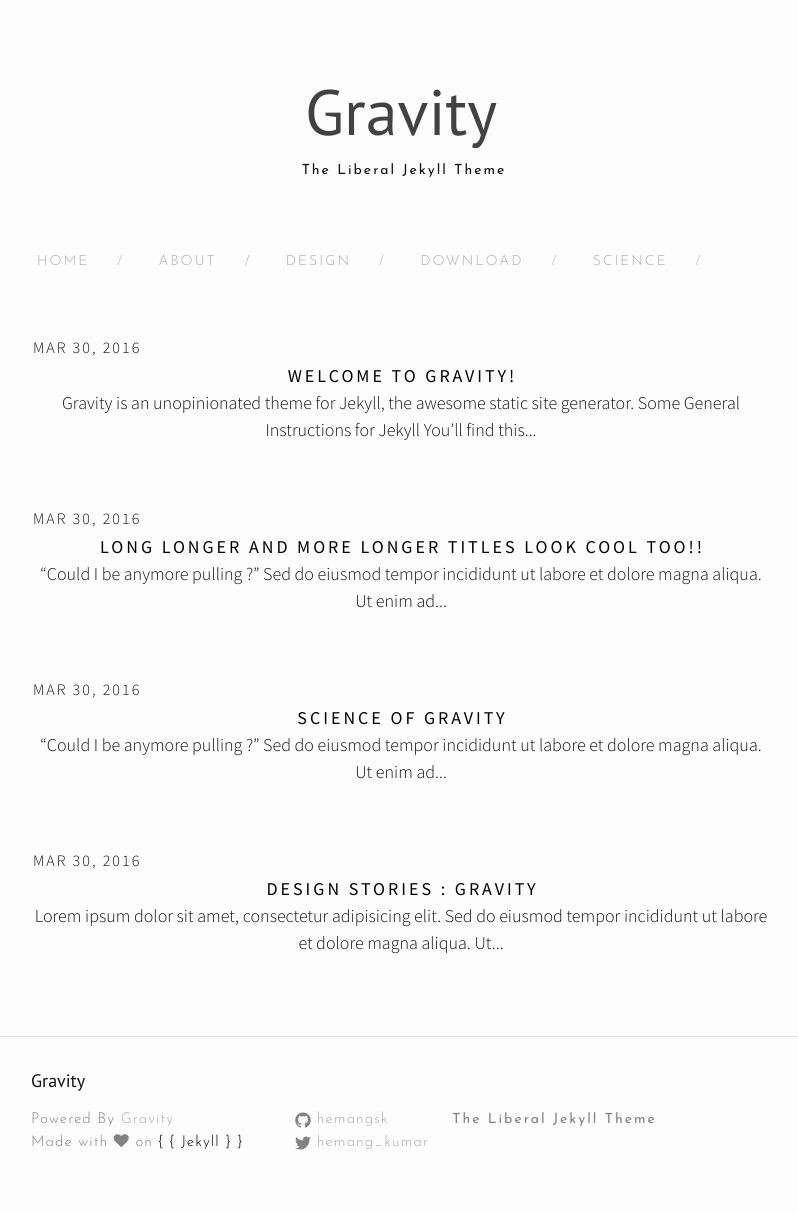
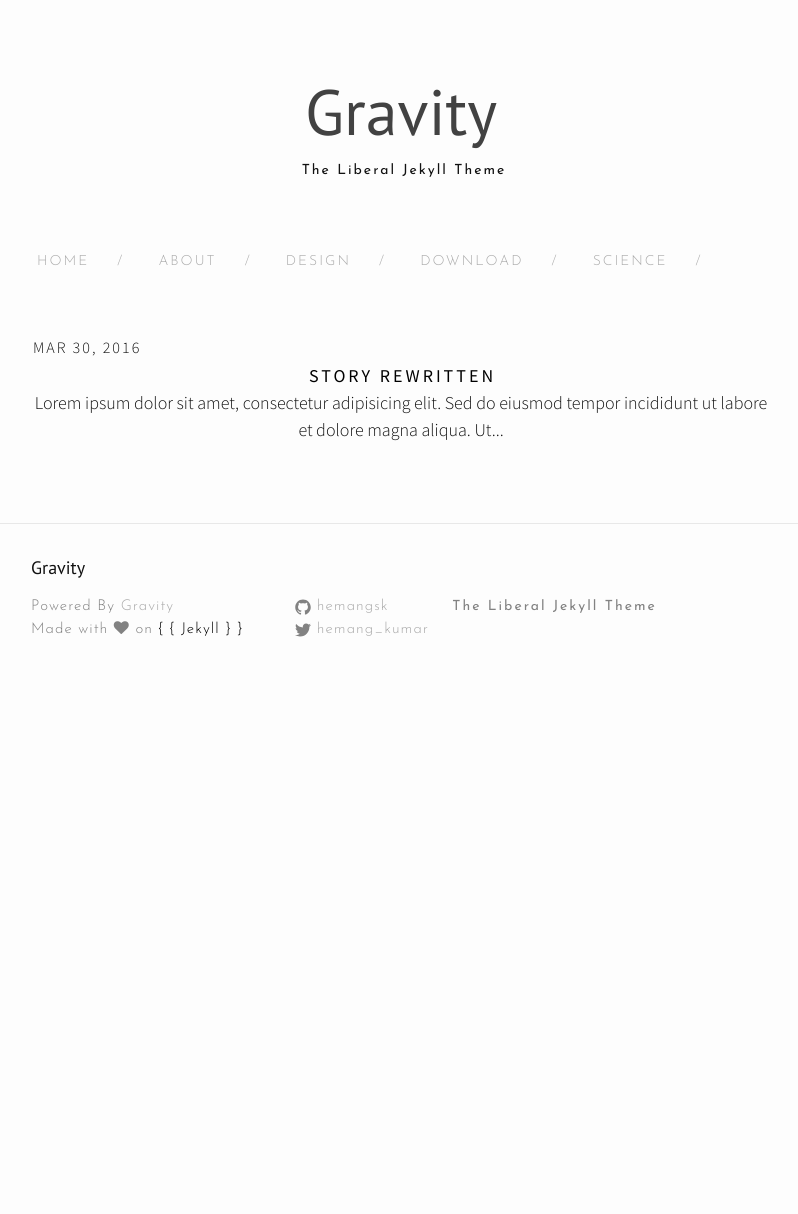
Before and after one commit to sdurgi17/sdurgi17.github.io, a Jekyll site: the page built from index.html, in a window 1280 px wide. Shown: the whole page, without its empty margins (239-1037 px from the left). Built offline with Jekyll 4.4.1, drawn with Linux system fonts in a browser that asks for light colours; nearby versions of some CDN libraries; after the commit the page ends 900 px from its top, so only the background shows below that.

Commit message:
new posts

```diff
--- a/_posts/2016-03-30-design-stories.markdown
+++ /dev/null
@@ -1,14 +0,0 @@
----
-layout: post
-title:  "Design Stories : Gravity"
-date:   2016-03-30 19:45:31 +0530
-categories: ["design", "science", "life"]
-author: "Hemang Kumar"
----
-Lorem ipsum dolor sit amet, consectetur adipisicing elit.
-
-Sed do eiusmod tempor incididunt ut labore et dolore magna aliqua. Ut enim ad minim veniam, quis nostrud exercitation ullamco laboris nisi ut aliquip ex ea commodo consequat.
-
- Duis aute irure dolor in reprehenderit in voluptate velit esse cillum dolore eu fugiat nulla pariatur. Excepteur sint occaecat cupidatat non proident, sunt in culpa qui officia deserunt mollit anim id est laborum.
-
-Lorem ipsum dolor sit amet, consectetur adipisicing elit, sed do eiusmod tempor incididunt ut labore et dolore magna aliqua. Ut enim ad minim veniam, quis nostrud exercitation ullamco laboris nisi ut aliquip ex ea commodo consequat. Duis aute irure dolor in reprehenderit in voluptate velit esse cillum dolore eu fugiat nulla pariatur. Excepteur sint occaecat cupidatat non proident, sunt in culpa qui officia deserunt mollit anim id est laborum.
--- a/_posts/2016-03-30-science0.markdown
+++ /dev/null
@@ -1,14 +0,0 @@
----
-layout: post
-title:  "Long Longer and more Longer titles look cool too!!"
-date:   2016-03-30 19:45:31 +0530
-categories: science
-author: "Chandler Bing"
----
-"Could I be anymore pulling ?"
-
-Sed do eiusmod tempor incididunt ut labore et dolore magna aliqua. Ut enim ad minim veniam, quis nostrud exercitation ullamco laboris nisi ut aliquip ex ea commodo consequat.
-
- Duis aute irure dolor in reprehenderit in voluptate velit esse cillum dolore eu fugiat nulla pariatur. Excepteur sint occaecat cupidatat non proident, sunt in culpa qui officia deserunt mollit anim id est laborum.
-
-Lorem ipsum dolor sit amet, consectetur adipisicing elit, sed do eiusmod tempor incididunt ut labore et dolore magna aliqua. Ut enim ad minim veniam, quis nostrud exercitation ullamco laboris nisi ut aliquip ex ea commodo consequat. Duis aute irure dolor in reprehenderit in voluptate velit esse cillum dolore eu fugiat nulla pariatur. Excepteur sint occaecat cupidatat non proident, sunt in culpa qui officia deserunt mollit anim id est laborum.
--- a/_posts/2016-03-30-welcome-to-jekyll.markdown
+++ /dev/null
@@ -1,29 +0,0 @@
----
-layout: post
-title:  "Welcome to Gravity!"
-date:   2016-03-30 19:45:31 +0530
-categories: jekyll update
----
-Gravity is an unopinionated theme for Jekyll, the awesome static site generator.
-
-Some General Instructions for Jekyll
-
-You’ll find this post in your `_posts` directory. Go ahead and edit it and re-build the site to see your changes. You can rebuild the site in many different ways, but the most common way is to run `jekyll serve`, which launches a web server and auto-regenerates your site when a file is updated.
-
-To add new posts, simply add a file in the `_posts` directory that follows the convention `YYYY-MM-DD-name-of-post.ext` and includes the necessary front matter. Take a look at the source for this post to get an idea about how it works.
-
-Jekyll also offers powerful support for code snippets:
-
-{% highlight ruby %}
-def print_hi(name)
-  puts "Hi, #{name}"
-end
-print_hi('Tom')
-#=> prints 'Hi, Tom' to STDOUT.
-{% endhighlight %}
-
-Check out the [Jekyll docs][jekyll-docs] for more info on how to get the most out of Jekyll. File all bugs/feature requests at [Jekyll’s GitHub repo][jekyll-gh]. If you have questions, you can ask them on [Jekyll Talk][jekyll-talk].
-
-[jekyll-docs]: http://jekyllrb.com/docs/home
-[jekyll-gh]:   https://github.com/jekyll/jekyll
-[jekyll-talk]: https://talk.jekyllrb.com/
--- a/_posts/2016-03-30-science.markdown
+++ b/_posts/2016-09-17-story-by-me.markdown
@@ -1,11 +1,11 @@
 ---
 layout: post
-title:  "Science of Gravity"
+title:  "Story rewritten"
 date:   2016-03-30 19:45:31 +0530
-categories: science
-author: "Chandler Bing"
+categories: ["design", "science", "life"]
+author: "Srikar durgi"
 ---
-"Could I be anymore pulling ?"
+Lorem ipsum dolor sit amet, consectetur adipisicing elit.
 
 Sed do eiusmod tempor incididunt ut labore et dolore magna aliqua. Ut enim ad minim veniam, quis nostrud exercitation ullamco laboris nisi ut aliquip ex ea commodo consequat.
 
```
